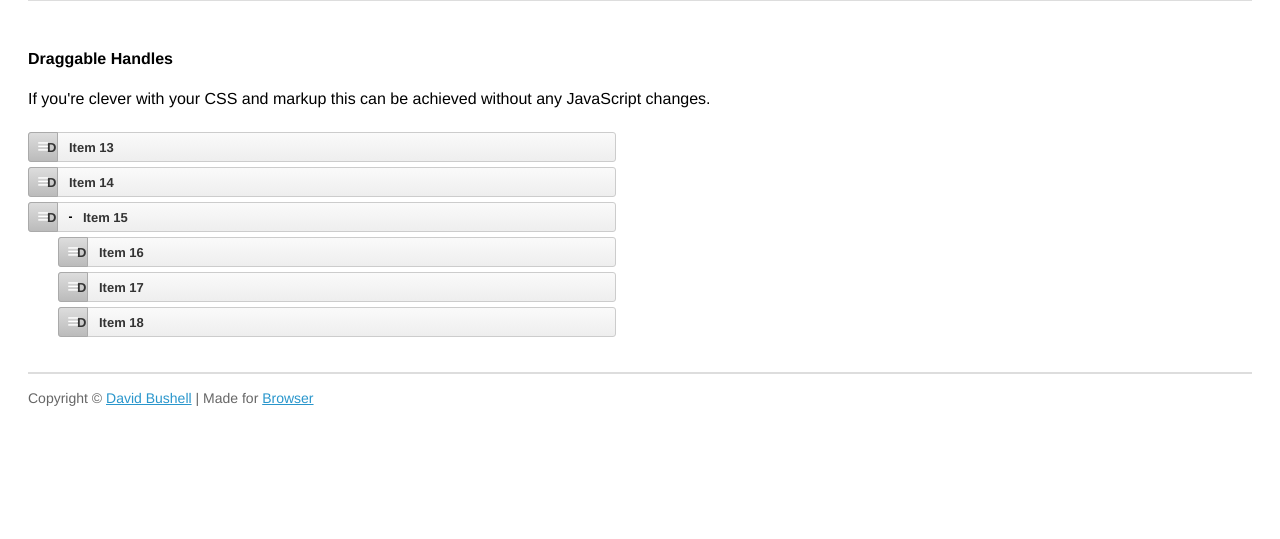
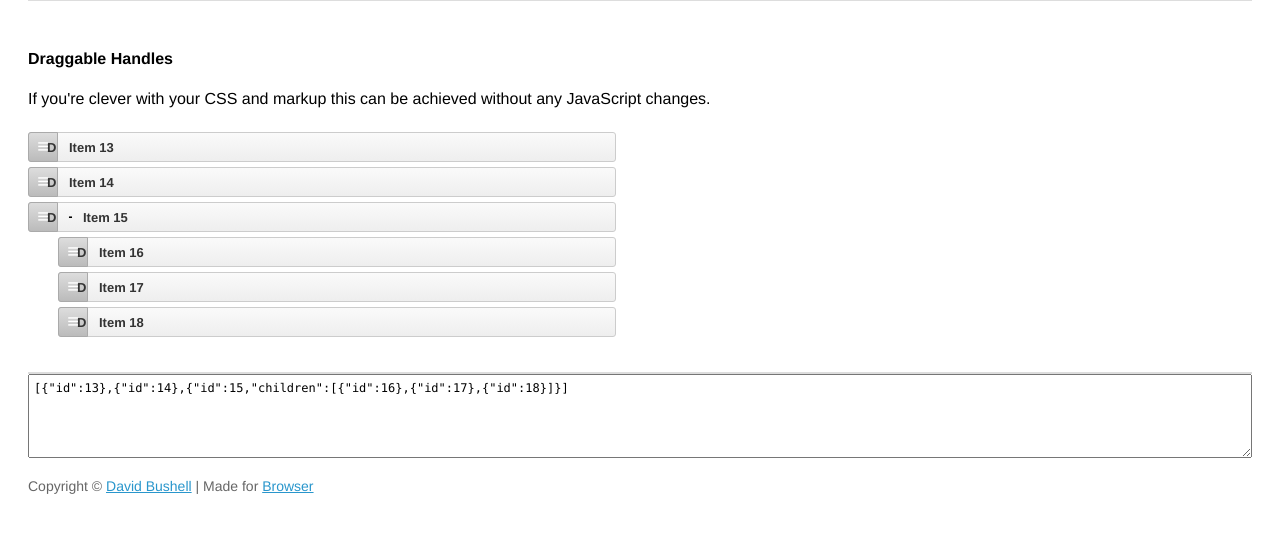
Before and after one commit to jh6120v/nestable-test, a PHP site: page / in a window 1280 px wide. Shown: the part 1044-1583 px from the top of the page. Before the commit the page ends 1450 px from the top, so only its background shows below. Run offline with PHP 8.4, Linux system fonts and the light colour scheme; some libraries are stand-ins or nearby versions.

Commit message:
fix index.php

```diff
--- a/index.php
+++ b/index.php
@@ -91,7 +91,8 @@ p {
 }
 
 #nestable-output,
-#nestable2-output {
+#nestable2-output,
+#nestable3-output {
     width: 100%;
     height: 7em;
     font-size: 0.75em;
@@ -303,6 +304,7 @@ p {
     </div>
 
 </div>
+<textarea id="nestable3-output"></textarea>
 
 <p class="small">Copyright &copy; <a href="http://dbushell.com/">David Bushell</a> | Made for <a href="http://www.browserlondon.com/">Browser</a></p>
 
@@ -406,6 +408,7 @@ p {
         updateOutput($('#nestable').data('output', $('#nestable-output')));
         updateOutput($('#nestable2').data('output', $('#nestable2-output')));
 
+
         $('#nestable-menu').on('click', function(e) {
             var target = $(e.target),
                     action = target.data('action');
@@ -417,7 +420,8 @@ p {
             }
         });
 
-        $('#nestable3').nestable();
+        $('#nestable3').nestable().on('change', updateOutput);;
+        updateOutput($('#nestable3').data('output', $('#nestable3-output')));
 
     });
 </script>
```
